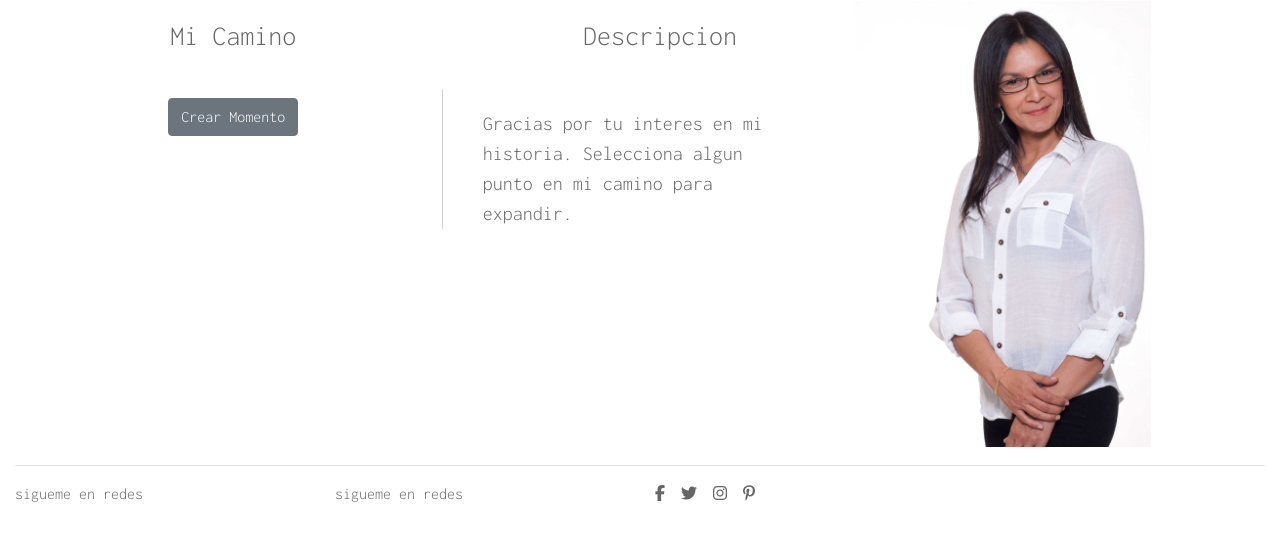
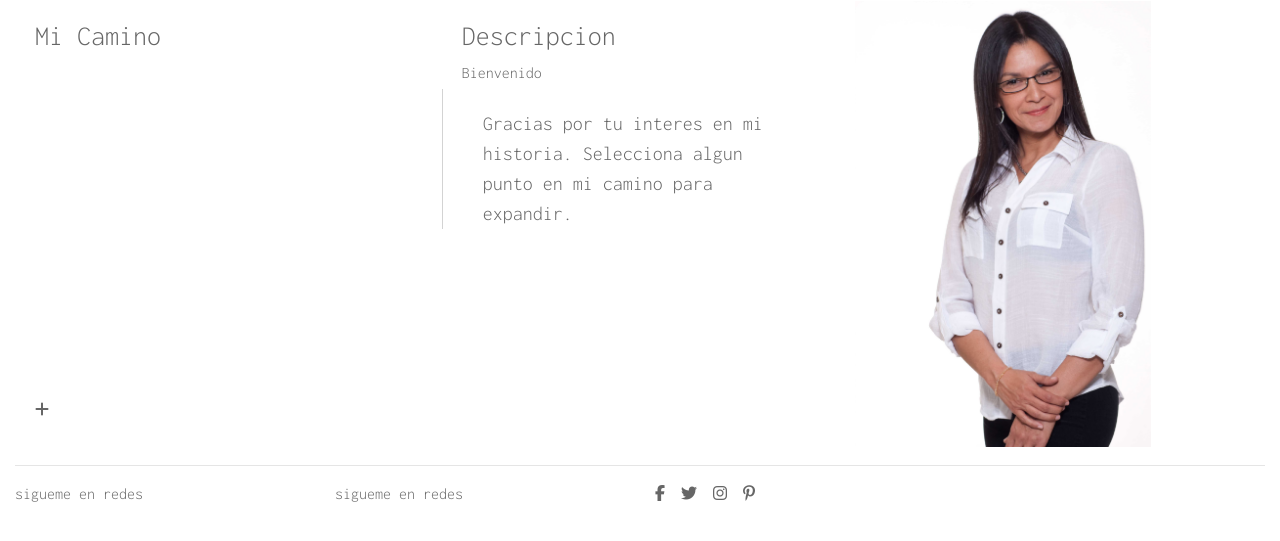
Before and after one commit to EL1909/adela_valverde, a Django app: page /keymoments/keymoments/ in a window 1280 px wide. Shown: the part 114-655 px from the top of the page. Run offline with Django 4.2, Linux system fonts and the light colour scheme; the visitor is signed in with stand-in values (Sample User, id 1); data that the repository does not hold is empty; some libraries are stand-ins or nearby versions.

Commit message:
Key Moments works succesfully, need UI and menu

```diff
--- a/keymoments/templates/keymoments/keymoments.html
+++ b/keymoments/templates/keymoments/keymoments.html
@@ -1,8 +1,5 @@
 {% extends "base.html" %}
 {% load static %}
-
-<!-- Load jQuery -->
-<script src="https://code.jquery.com/jquery-3.6.0.min.js"></script>
 
 {% block page_header %}
 {% endblock %}
@@ -20,7 +17,7 @@
                         <div class="timeline-item" data-dates="{{ key_moment.start_date }}">
                             <a href="#">
                                 <h4>{{ key_moment.title }}</h4>
-                                <p>{{ key_moment.excerpt }}</p>
+                                <p class="moment-excerpt">{{ key_moment.excerpt }}</p>
                                 <p class="moment-description" style="display: none;">{{ key_moment.description }}</p>
                                 <img src="{{ key_moment.image.url }}" alt="{{ imagepost.title }}" style="display: none;"></a>
                             </a>
@@ -28,9 +25,9 @@
                         {% endfor %}
                     </div>
                     <span>
-                    {% if request.user.is_authenticated %}
-                    <a href="{% url 'create_key_moment' %}"><button class="btn btn-secondary">Crear Momento</button></a>
-                    {% endif %}
+                        {% if request.user.is_authenticated %}
+                        <a href="{% url 'create_key_moment' %}"><i class="fa-solid fa-plus"></i></a>
+                        {% endif %}
                     </span>
                 </div>
             </div>
@@ -38,7 +35,8 @@
         <div class="col-4" >
             <div class="row">
                 <div class="col-12 history-heading">
-                    <h3>Descripcion</h3>
+                    <h3 id="key-moment-title">Descripcion</h3>
+                    <p id="key-moment-excerpt">Bienvenido</p>
                 </div>
                 <div class="col">
                     <p class="description-box" id="key-moment-description">
@@ -63,10 +61,14 @@ $(document).ready(function() {
         // Update the image and description in the first two columns
         var backgroundImage = selectedKeyMoment.find('img').attr('src');
         var description = selectedKeyMoment.find('.moment-description').text();
+        var title = selectedKeyMoment.find('h4').text();
+        var excerpt = selectedKeyMoment.find('.moment-excerpt').text();
 
         // Update the background image of the div
         $('#key-moment-image').css('background-image', 'url(' + backgroundImage + ')');
         $('#key-moment-description').text(description);
+        $('#key-moment-title').text(title);
+        $('#key-moment-excerpt').text(excerpt);
 
         // Add active class to the selected timeline item
         $('.timeline-item').removeClass('active');
--- a/static/css/base.css
+++ b/static/css/base.css
@@ -180,7 +180,7 @@ a.category-badge > span.badge:hover {
 
 .quiensoy {
   height: 450px;
-  text-align: center;
+  text-align: left;
 }
 
 .history-heading  {
@@ -194,7 +194,7 @@ a.category-badge > span.badge:hover {
   font-weight: 300;
   margin-top: 25px;
   margin-bottom: 20px;
-  height:auto;
+  height:300px;
   overflow-y: scroll;
 }
 
--- a/templates/base.html
+++ b/templates/base.html
@@ -21,6 +21,8 @@
     <link href="https://fonts.googleapis.com/css2?family=Inconsolata:wght@300&family=Raleway:wght@300&display=swap" rel="stylesheet">
     <!-- Bootstrap CSS -->
     <link href="https://stackpath.bootstrapcdn.com/bootstrap/4.5.2/css/bootstrap.min.css" rel="stylesheet">
+    <!-- jQuery -->
+    <script src="https://code.jquery.com/jquery-3.6.0.min.js"></script>
     <!-- Custom CSS -->
     <link rel="stylesheet" href="{% static 'css/base.css' %}" type="text/css">
     {% endblock %}
@@ -132,8 +134,6 @@
   </footer>
 
     {% block core_js%}
-    <!-- jQuery -->
-    <script src="https://code.jquery.com/jquery-3.6.0.min.js"></script>
     <!-- Load local Bootstrap JS -->
     <script src="https://stackpath.bootstrapcdn.com/bootstrap/4.5.2/js/bootstrap.bundle.min.js"></script>
     <script>
```
Also changed, not shown: favicon.ico (added), media/keymoment/2i54uug4.JPG (added), media/keymoment/pmmyhi4o.JPG (added).
